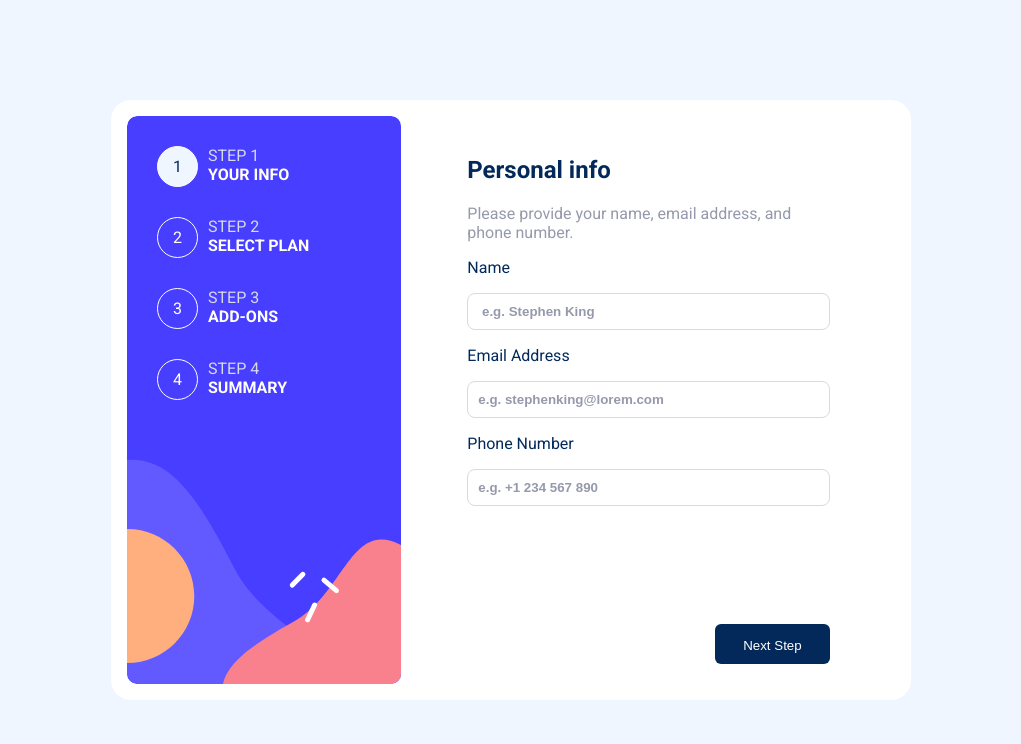
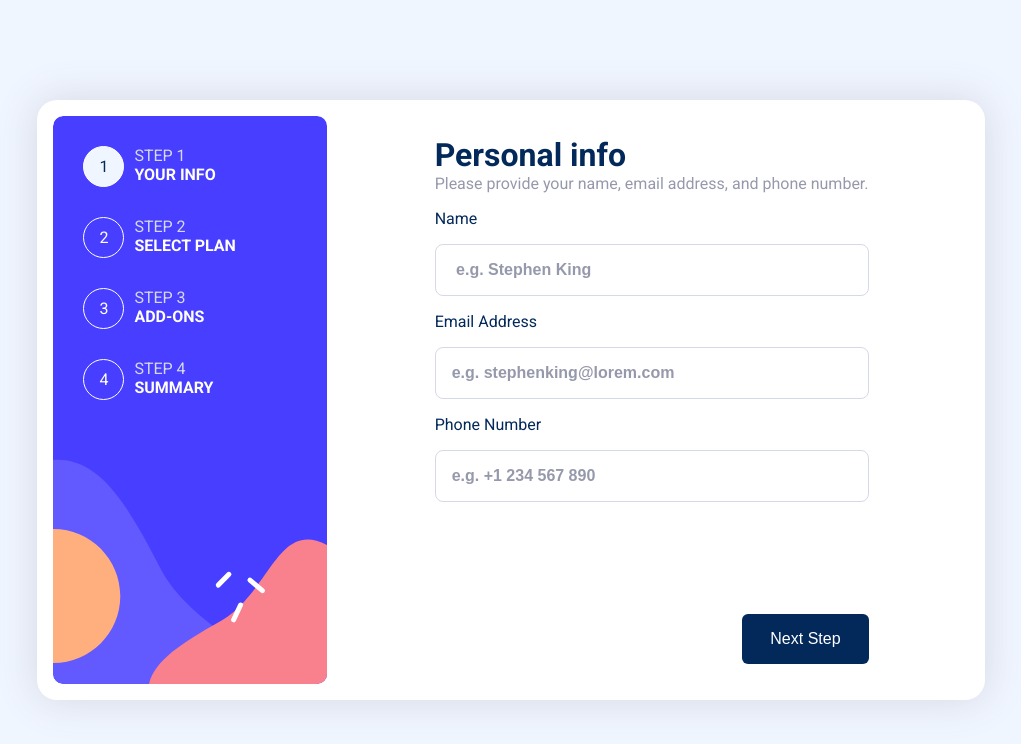
Before and after one commit to lucasvasquezfc/multi-step-form-main, a plain HTML site: page index.html in a window 1280 px wide. Shown: the whole page, without its empty margins (129-1150 px from the left). Drawn offline with Linux system fonts and the light colour scheme.

Commit message:
update css

```diff
--- a/index.html
+++ b/index.html
@@ -55,8 +55,13 @@
           <!-- Step 1 start -->
           <div class="content_box_items">
             <div class="first_content">
+              <div class="first_content_title">
                 <h1 class="blue">Personal info</h1>
-              <p>Please provide your name, email address, and phone number.</p>
+                <p>
+                  Please provide your name, email address, and phone number.
+                </p>
+              </div>
+              <div class="first_content_items">
                 <p class="blue">Name</p>
                 <input
                   type="text"
@@ -78,6 +83,7 @@
                   placeholder="e.g. +1 234 567 890"
                 />
               </div>
+            </div>
             <div class="btn_box">
               <button>Next Step</button>
             </div>
--- a/styles/style.css
+++ b/styles/style.css
@@ -27,12 +27,17 @@ body {
     margin: auto;
 }
 
+h1 {
+    font-size: 32px;
+}
+
 main {
     background-color: var(--White);
     border-radius: 20px;
+    box-shadow: 0px 0px 40px  2px var(--Light-gray);
     margin: 10px;
     padding: 1rem;
-    max-width: 800px;
+    max-width: 1024px;
     min-height: 600px;
     display: flex;
     justify-content: space-between;
@@ -40,13 +45,13 @@ main {
 
 button{
     display: block;
-    padding: 14px 28px;
-    height: 40px;
+    padding: 16px 28px;
     border-radius: 6px;
     background-color: var(--marine-blue);
     color: var(--White);
     border: none;
     cursor: pointer;
+    font-size: 16px;
 }
 button:hover{
     filter: brightness(1.2);
@@ -76,7 +81,8 @@ button:active {
 .content_box_items{
     display: flex;
     flex-wrap: wrap;
-    justify-content: flex-end
+    justify-content: flex-end;
+    padding: 0px 20px;
 }
 
 .btn_box {
@@ -86,10 +92,12 @@ button:active {
 
 .first_content {
     /* display: none; */
+
 }
 
-
-
+.first_content_title h1, .first_content_title p{
+    margin: 0;
+}
 
 #sidebar .side_box{
     background-image: url(./../assets/images/bg-sidebar-desktop.svg);
@@ -103,7 +111,8 @@ button:active {
 }
 
 input {
-    padding: 10px;
+    font-size: 16px;
+    padding: 16px;
     width: 100%;
     border-radius: 8px;
     border: solid 1px var(--Light-gray);
```
Lines whose indentation alone changed are shown as unchanged.
